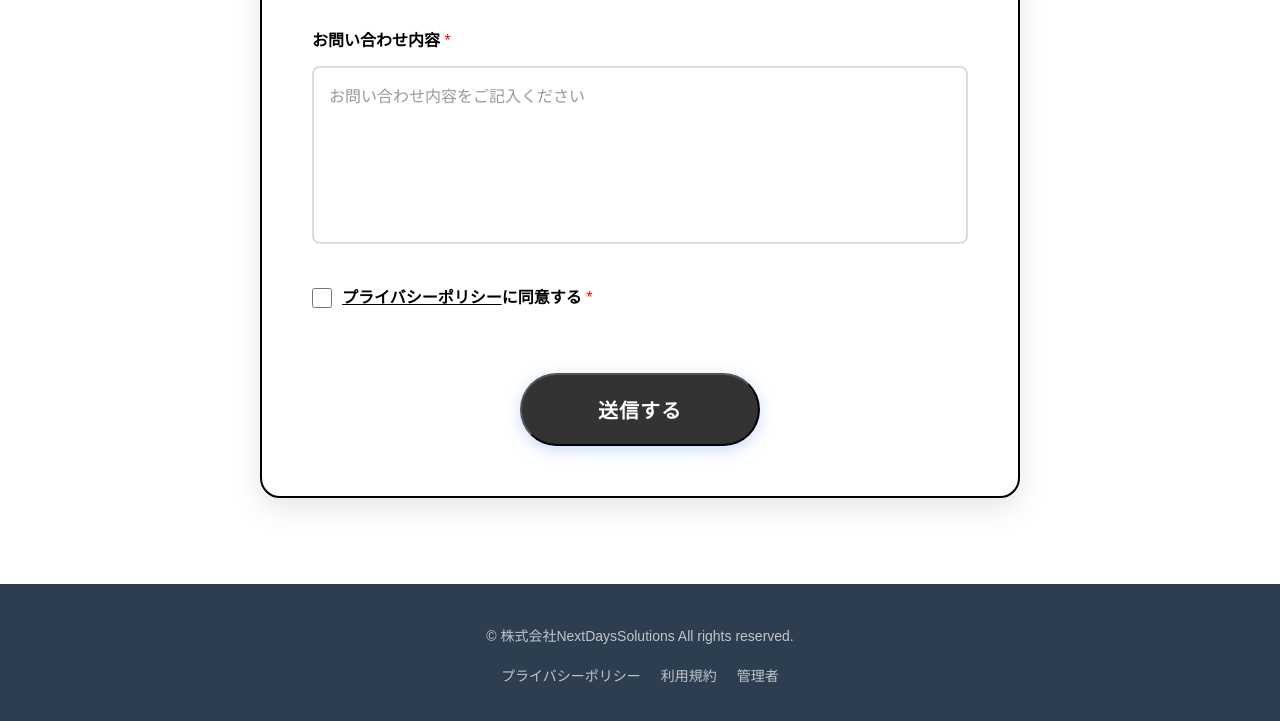
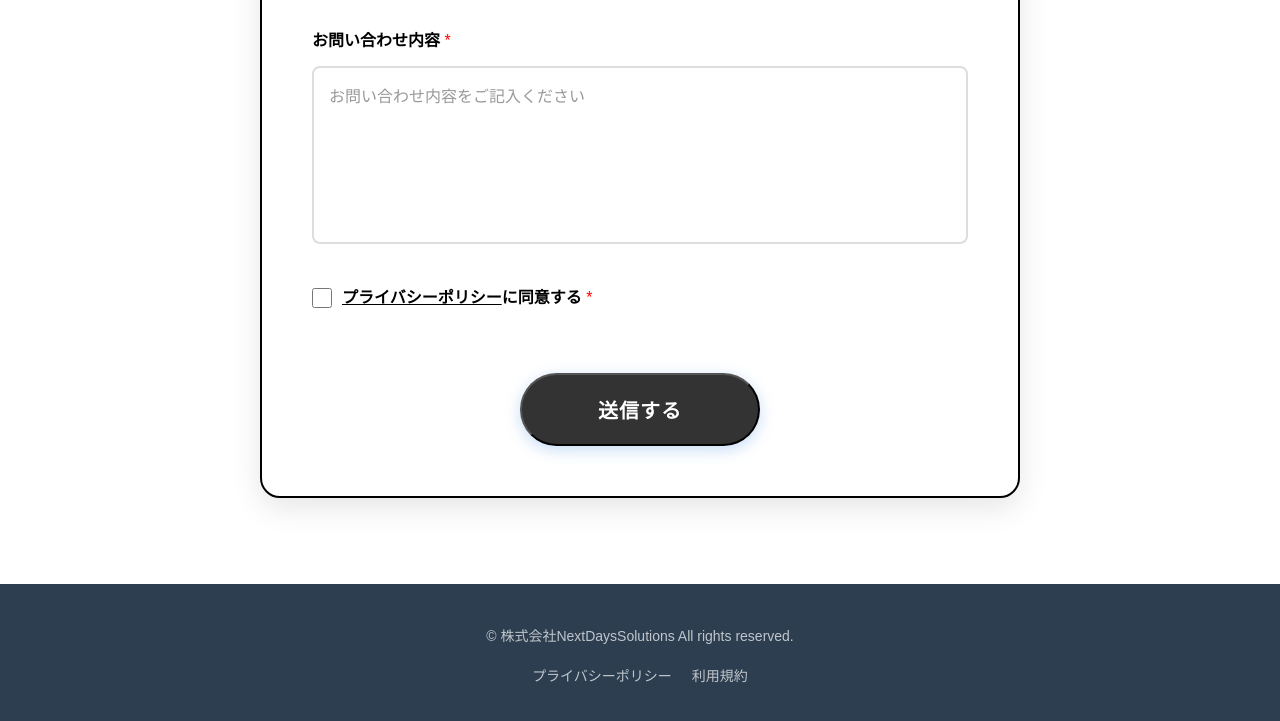
Before and after one commit to SYUSOCHASO/hataraku-ai, a plain HTML site: page contact.html in a window 1280 px wide. Shown: the part 944-1665 px from the top of the page. Drawn offline with Linux system fonts and the light colour scheme.

Commit message:
Update contact.html

```diff
--- a/contact.html
+++ b/contact.html
@@ -152,7 +152,6 @@
                 <div class="footer-links">
                     <a href="#" id="privacy-link-footer">プライバシーポリシー</a>
                     <a href="#" id="terms-link-footer">利用規約</a>
-                    <a href="admin/login.html" class="admin-link">管理者</a>
                 </div>
             </div>
         </div>
```
